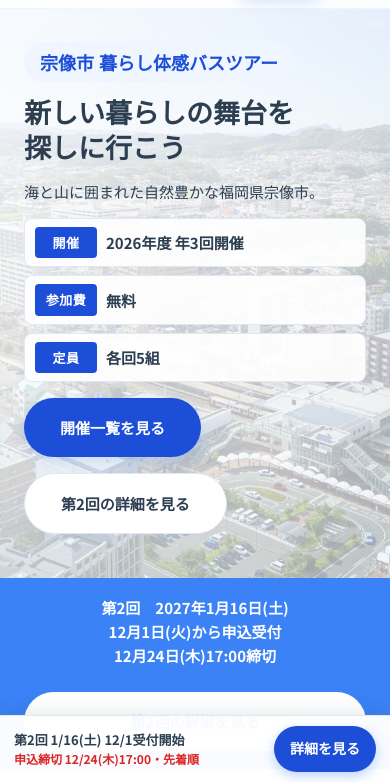
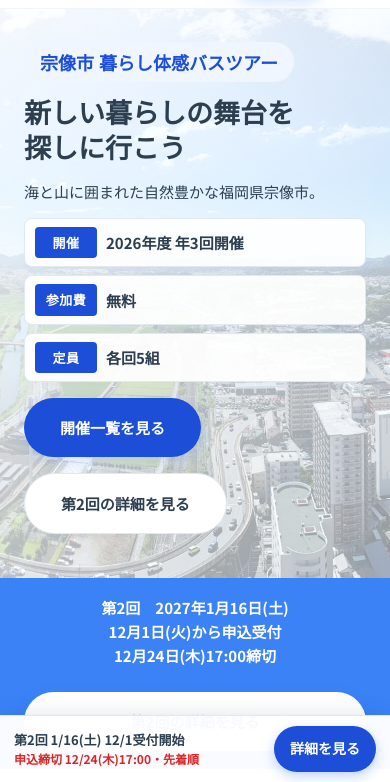
Before and after one commit to munakata-pr/munakata-iju-tour, a plain HTML site: page index.html in a window 390 px wide. Shown: the part 62-844 px from the top of the page. Drawn offline with Linux system fonts and the light colour scheme.

Commit message:
トップの背景だけ横長の風景写真（市提供のドローン写真：川・田畑・街並み）に（確認用ページも release から作り直し）
Co-Authored-By: Claude Opus 5.5 <noreply@anthropic.com>

```diff
--- a/index.html
+++ b/index.html
@@ -88,7 +88,7 @@
   </header>
 
   <!-- Hero Section -->
-  <section class="hero">
+  <section class="hero hero--top">
     <div class="container">
       <div class="hero-content">
         <div class="hero-tag">宗像市 暮らし体感バスツアー</div>
--- a/style.css
+++ b/style.css
@@ -258,6 +258,12 @@ button, input, select, textarea {
   min-height: 80vh;
   display: flex;
   align-items: center;
+}
+
+/* トップだけ背景を横長の風景（川・田畑・街並み）に */
+.hero.hero--top {
+  background: linear-gradient(135deg, rgba(255, 255, 255, 0.95) 0%, rgba(240, 249, 255, 0.6) 100%),
+              url('assets/hero_panorama.webp') no-repeat center 60%/cover;
 }
 
 .hero-content {
@@ -1605,6 +1611,10 @@ textarea.form-control {
   .hero {
     background: linear-gradient(135deg, rgba(255, 255, 255, 0.95) 0%, rgba(240, 249, 255, 0.6) 100%),
                 url('assets/hero_cityscape_sp.webp') no-repeat center center/cover;
+  }
+  .hero.hero--top {
+    background: linear-gradient(135deg, rgba(255, 255, 255, 0.95) 0%, rgba(240, 249, 255, 0.6) 100%),
+                url('assets/hero_panorama_sp.webp') no-repeat center center/cover;
   }
 
   /* スケジュールを初期状態で折りたたむ */
--- a/tour2-check-ad580e74/style.css
+++ b/tour2-check-ad580e74/style.css
@@ -258,6 +258,12 @@ button, input, select, textarea {
   min-height: 80vh;
   display: flex;
   align-items: center;
+}
+
+/* トップだけ背景を横長の風景（川・田畑・街並み）に */
+.hero.hero--top {
+  background: linear-gradient(135deg, rgba(255, 255, 255, 0.95) 0%, rgba(240, 249, 255, 0.6) 100%),
+              url('../assets/hero_panorama.webp') no-repeat center 60%/cover;
 }
 
 .hero-content {
@@ -1605,6 +1611,10 @@ textarea.form-control {
   .hero {
     background: linear-gradient(135deg, rgba(255, 255, 255, 0.95) 0%, rgba(240, 249, 255, 0.6) 100%),
                 url('../assets/hero_cityscape_sp.webp') no-repeat center center/cover;
+  }
+  .hero.hero--top {
+    background: linear-gradient(135deg, rgba(255, 255, 255, 0.95) 0%, rgba(240, 249, 255, 0.6) 100%),
+                url('../assets/hero_panorama_sp.webp') no-repeat center center/cover;
   }
 
   /* スケジュールを初期状態で折りたたむ */
```
Also changed, not shown: tour2-check-ad580e74/index.html (+2 -2 lines), assets/hero_panorama.webp (added), assets/hero_panorama_sp.webp (added).
